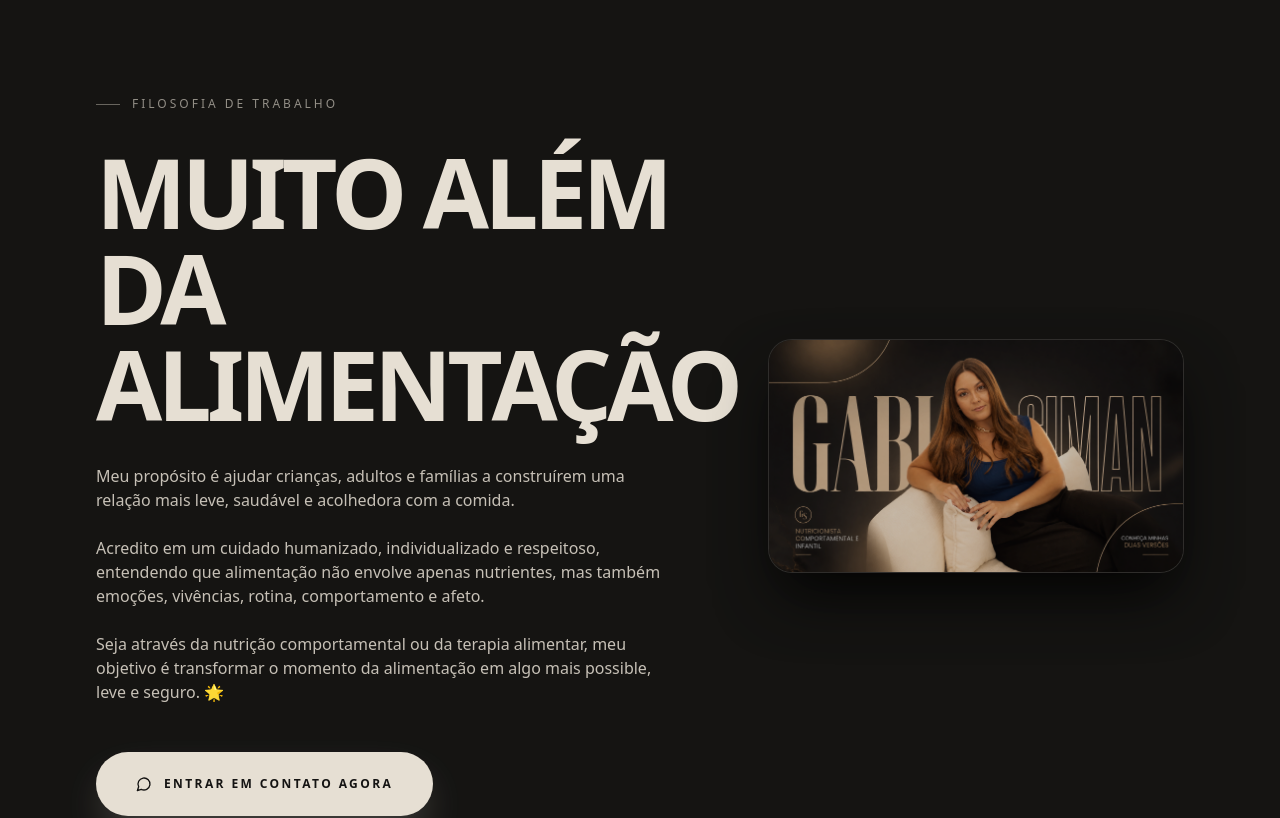
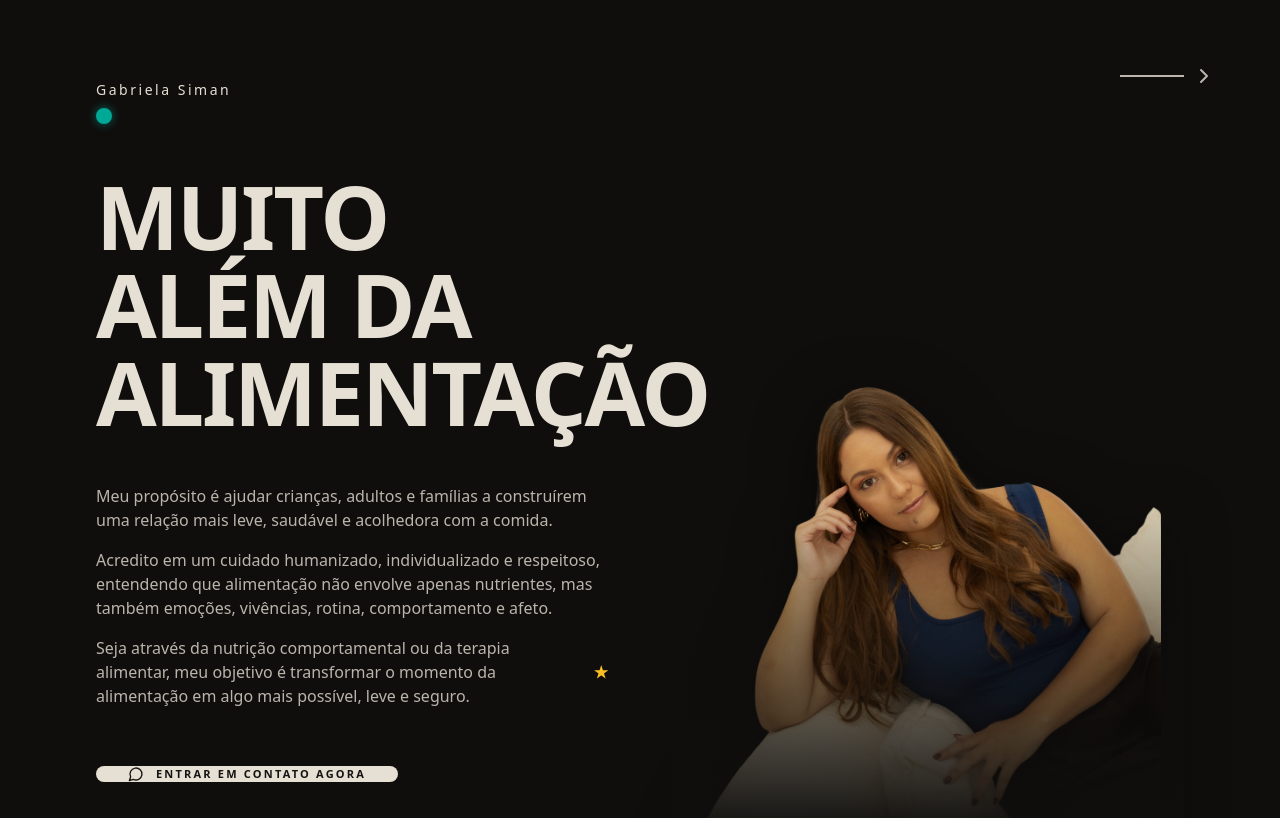
Before and after one commit to uncled2503/Gabinutri, a React (Vite) app: page / in a window 1280 px wide. Shown: the part 3200-4018 px from the top of the page. Built offline with nearby package versions, Linux system fonts and the light colour scheme.

Commit message:
[dyad] Redesenhada a seção Muito Além da Alimentação com recorte de foto premium - wrote 2 file(s)

```diff
--- a/src/pages/Index.tsx
+++ b/src/pages/Index.tsx
@@ -451,63 +451,69 @@ export default function Index() {
         </section>
 
 
-        {/* SECTION 5: MUITO ALÉM DA ALIMENTAÇÃO */}
+        {/* SECTION 5: MUITO ALÉM DA ALIMENTAÇÃO - DESIGN EXCLUSIVO DE CAPA COM CORTE */}
         <section
           id="alem"
-          className="min-h-screen flex flex-col justify-center py-16 sm:py-24 px-4 sm:px-12 lg:px-24 relative bg-[#1A1917]/20 overflow-hidden"
+          className="min-h-screen flex flex-col justify-end py-12 md:py-20 px-6 sm:px-12 lg:px-24 relative bg-[#0F0E0D] overflow-hidden"
         >
-          <div className="absolute top-1/4 right-1/4 w-[600px] h-[600px] rounded-full bg-stone-900/15 blur-3xl -z-10 pointer-events-none"></div>
+          {/* Linha/Seta de Transição de Alta Classe no canto superior direito */}
+          <div className="absolute top-10 md:top-16 right-8 md:right-16 hidden sm:flex items-center gap-4 text-[#E6DFD3]/80 group cursor-pointer" onClick={() => handleBooking("Muito Além da Alimentação")}>
+            <span className="w-16 h-[1.5px] bg-[#E6DFD3]/80 transition-all duration-500 group-hover:w-24"></span>
+            <ChevronRight className="w-6 h-6 -ml-2 transition-transform duration-500 group-hover:translate-x-2" />
+          </div>
 
-          <div className="max-w-7xl mx-auto w-full grid grid-cols-1 lg:grid-cols-12 gap-12 sm:gap-16 items-center">
+          <div className="max-w-7xl mx-auto w-full grid grid-cols-1 lg:grid-cols-12 gap-8 lg:gap-16 items-end relative z-10">
 
-            {/* Left Content */}
-            <div className="lg:col-span-7 space-y-6 sm:space-y-8 order-2 lg:order-1">
-              <div className="flex items-center gap-3">
-                <span className="w-6 h-[1px] bg-[#E6DFD3]/40"></span>
-                <span className="text-[10px] sm:text-xs uppercase tracking-[0.25em] text-[#E6DFD3]/60">Filosofia de Trabalho</span>
+            {/* Bloco Esquerdo de Texto do Layout de Capa */}
+            <div className="lg:col-span-6 space-y-6 md:space-y-12 text-left pb-4 lg:pb-12">
+
+              {/* Header de Assinatura Curta */}
+              <div className="space-y-2">
+                <span className="text-sm font-sans tracking-[0.18em] text-[#E6DFD3] block font-medium">
+                  Gabriela Siman
+                </span>
+                <div className="w-4 h-4 rounded-full bg-[#00A896] mt-1.5 shadow-[0_0_10px_rgba(0,168,150,0.6)]"></div>
               </div>
 
-              <h2 className="font-sans font-black tracking-tighter text-4xl sm:text-7xl lg:text-[6rem] leading-none text-[#E6DFD3] uppercase transition-all duration-500">
-                MUITO ALÉM DA ALIMENTAÇÃO
+              {/* Heading Gigante Condensado */}
+              <h2 className="font-sans font-black tracking-tight text-5xl sm:text-7xl lg:text-[5.5rem] leading-[0.9] text-[#E6DFD3] uppercase select-none">
+                MUITO ALÉM DA<br/>ALIMENTAÇÃO
               </h2>
 
-              <div className="max-w-xl space-y-5 sm:space-y-6 text-[#E6DFD3]/85 text-sm sm:text-base font-light leading-relaxed">
+              {/* Descrição em Prosa de Alta Qualidade */}
+              <div className="max-w-xl space-y-4 text-[#E6DFD3]/80 text-sm md:text-base font-light leading-relaxed">
                 <p>
                   Meu propósito é ajudar crianças, adultos e famílias a construírem uma relação mais leve, saudável e acolhedora com a comida.
                 </p>
                 <p>
                   Acredito em um cuidado humanizado, individualizado e respeitoso, entendendo que alimentação não envolve apenas nutrientes, mas também emoções, vivências, rotina, comportamento e afeto.
                 </p>
-                <p>
-                  Seja através da nutrição comportamental ou da terapia alimentar, meu objetivo é transformar o momento da alimentação em algo mais possible, leve e seguro. <span className="text-amber-300">🌟</span>
+                <p className="flex items-center gap-2">
+                  <span>Seja através da nutrição comportamental ou da terapia alimentar, meu objetivo é transformar o momento da alimentação em algo mais possível, leve e seguro.</span>
+                  <span className="text-amber-400 font-bold shrink-0">★</span>
                 </p>
               </div>
 
-              {/* Touch Target Optimization with 56px minimum touch-size wrapper */}
-              <div className="pt-4">
+              {/* Botão de Contato Otimizado */}
+              <div className="pt-2">
                 <button
                   onClick={() => handleBooking("Muito Além da Alimentação")}
-                  className="group w-full sm:w-auto relative overflow-hidden inline-flex items-center justify-center gap-3 bg-[#E6DFD3] text-[#141312] font-bold uppercase tracking-[0.2em] text-xs px-8 py-5 sm:px-10 sm:py-6 rounded-full transition-all duration-500 shadow-[0_20px_45px_-10px_rgba(230,223,211,0.3)] hover:shadow-[0_25px_50px_-5px_rgba(230,223,211,0.45)] hover:-translate-y-1 active:scale-95"
+                  className="w-full sm:w-auto inline-flex items-center justify-center gap-3 bg-[#E6DFD3] text-[#141312] font-bold uppercase tracking-[0.2em] text-[11px] px-8 py-4.5 rounded-full transition-all duration-300 hover:bg-stone-100 hover:shadow-[0_15px_30px_rgba(230,223,211,0.2)] active:scale-95"
                 >
-                  <span className="absolute inset-0 w-full h-full bg-white origin-top transform scale-y-0 transition-transform duration-500 group-hover:scale-y-100 z-0"></span>
-                  <span className="relative z-10 flex items-center gap-3">
-                    <MessageCircle className="w-4 h-4 transition-transform group-hover:scale-110" />
-                    Entrar em contato agora
-                  </span>
+                  <MessageCircle className="w-4 h-4" />
+                  Entrar em contato agora
                 </button>
               </div>
             </div>
 
-            {/* Right Large Photo Frame */}
-            <div className="lg:col-span-5 order-1 lg:order-2 flex justify-center w-full">
-              <div className="w-full max-w-md aspect-[16/10] sm:aspect-[1.78/1] rounded-3xl overflow-hidden border border-[#E6DFD3]/10 bg-[#1A1917] shadow-[0_30px_60px_-10px_rgba(0,0,0,0.85)] relative group cursor-pointer">
-                <div className="absolute inset-0 bg-[#141312]/20 group-hover:bg-transparent transition-all duration-750 z-10"></div>
-                <img
-                  src="/images/gabi-hero.png"
-                  alt="Gabriela Siman - Muito além da nutrição"
-                  className="w-full h-full object-cover object-center transition-transform duration-1000 group-hover:scale-105"
-                />
-              </div>
+            {/* Bloco Direito com o Recorte Moderno da Foto */}
+            <div className="lg:col-span-6 flex justify-end items-end w-full relative h-[450px] sm:h-[600px] lg:h-[700px]">
+              <div className="absolute inset-0 bg-gradient-to-t from-[#0F0E0D] via-transparent to-transparent z-10 pointer-events-none"></div>
+              <img
+                src="/images/gabi-cutout.png"
+                alt="Gabriela Siman Cutout Portrait"
+                className="w-full h-full object-contain object-bottom select-none pointer-events-none filter brightness-[0.98] drop-shadow-[0_15px_30px_rgba(0,0,0,0.5)] transform translate-y-2"
+              />
             </div>
 
           </div>
```
Also changed, not shown: public/images/gabi-cutout.png (added).
